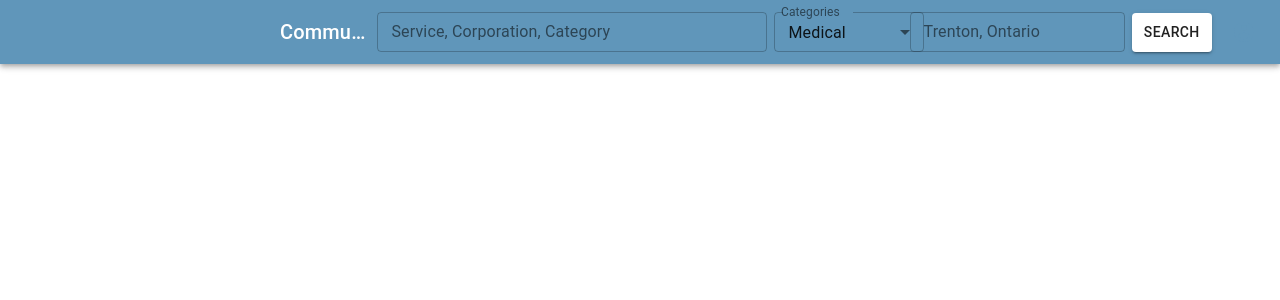
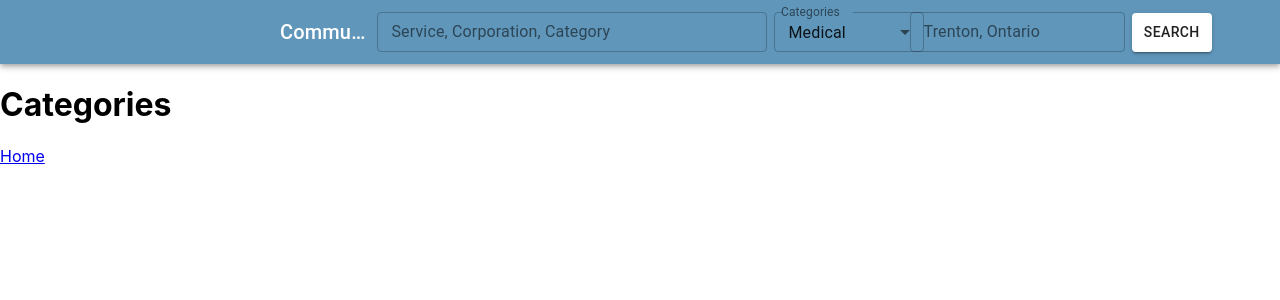
Before and after one commit to markonorth2/community, a React (Create React App) app in the folder client/: page /categories in a window 1280 px wide. Shown: the top 300 px of the page. Built offline with nearby package versions, Linux system fonts and the light colour scheme.

Commit message:
feature complete

```diff
--- /dev/null
+++ b/client/src/components/Categories.js
@@ -0,0 +1,13 @@
+import { Link } from "react-router-dom";
+
+function Categories() {
+	return (
+    <>
+      <h1>Categories</h1>
+      <Link to="/home">Home</Link>
+    </>
+
+	);
+}
+
+export default Categories;
--- a/client/src/index.js
+++ b/client/src/index.js
@@ -3,6 +3,7 @@ import ReactDOM from 'react-dom';
 import './index.css';
 import App from './components/App';
 import Businesses from './components/Businesses'
+import Categories from './components/Categories'
 
 import Header from './components/Header';
 import { GridContainerStyled } from './components/App';
@@ -24,6 +25,7 @@ ReactDOM.render(
         <Route path="/home" element={<GridContainerStyled />} />
         <Route path="/" element={<App />} />
         <Route path="/businesses" element ={<Businesses/> }/>
+        <Route path="/categories" element ={<Categories/> }/>
       </Routes>
 
 		</React.StrictMode>
```
